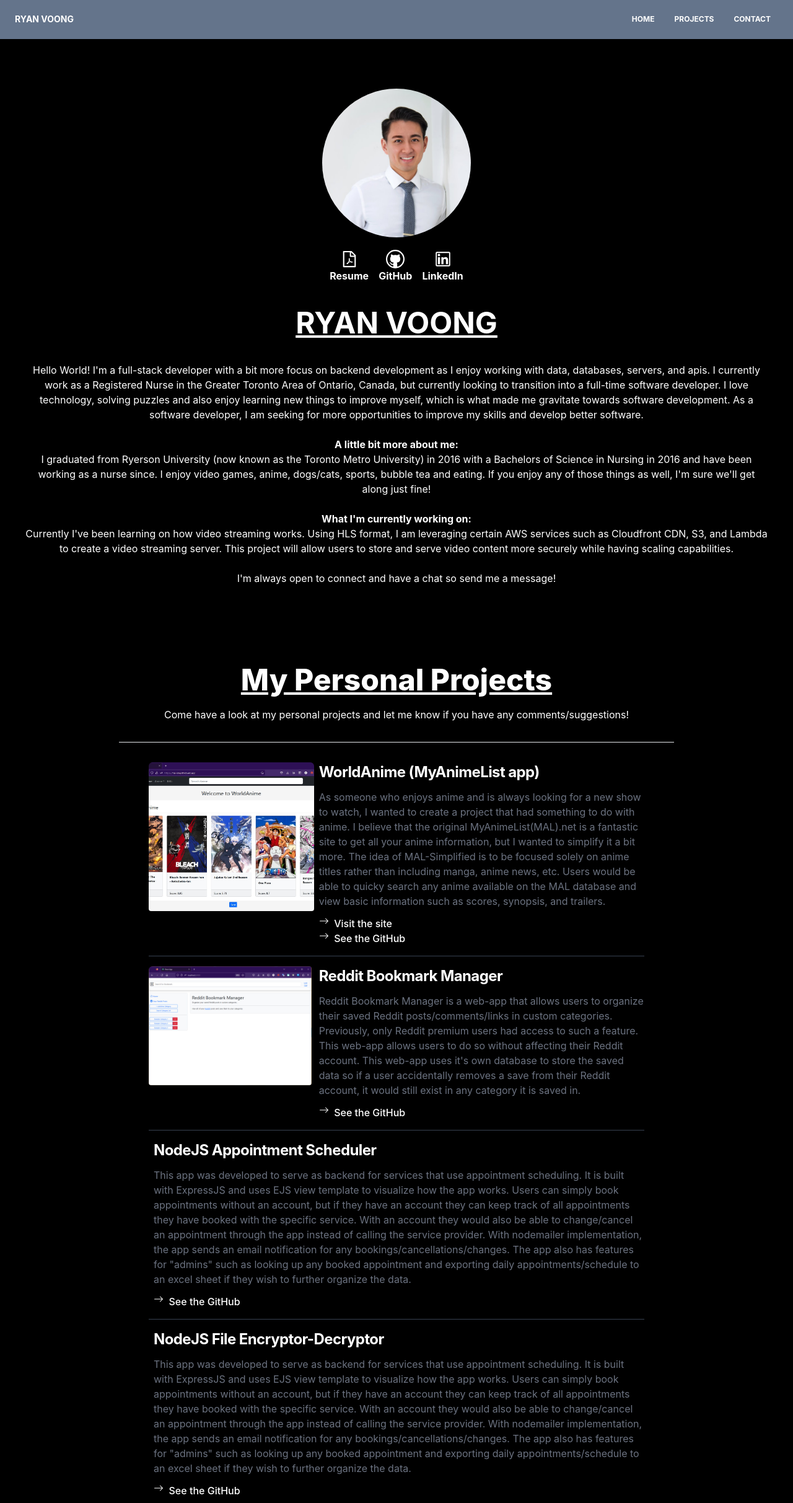
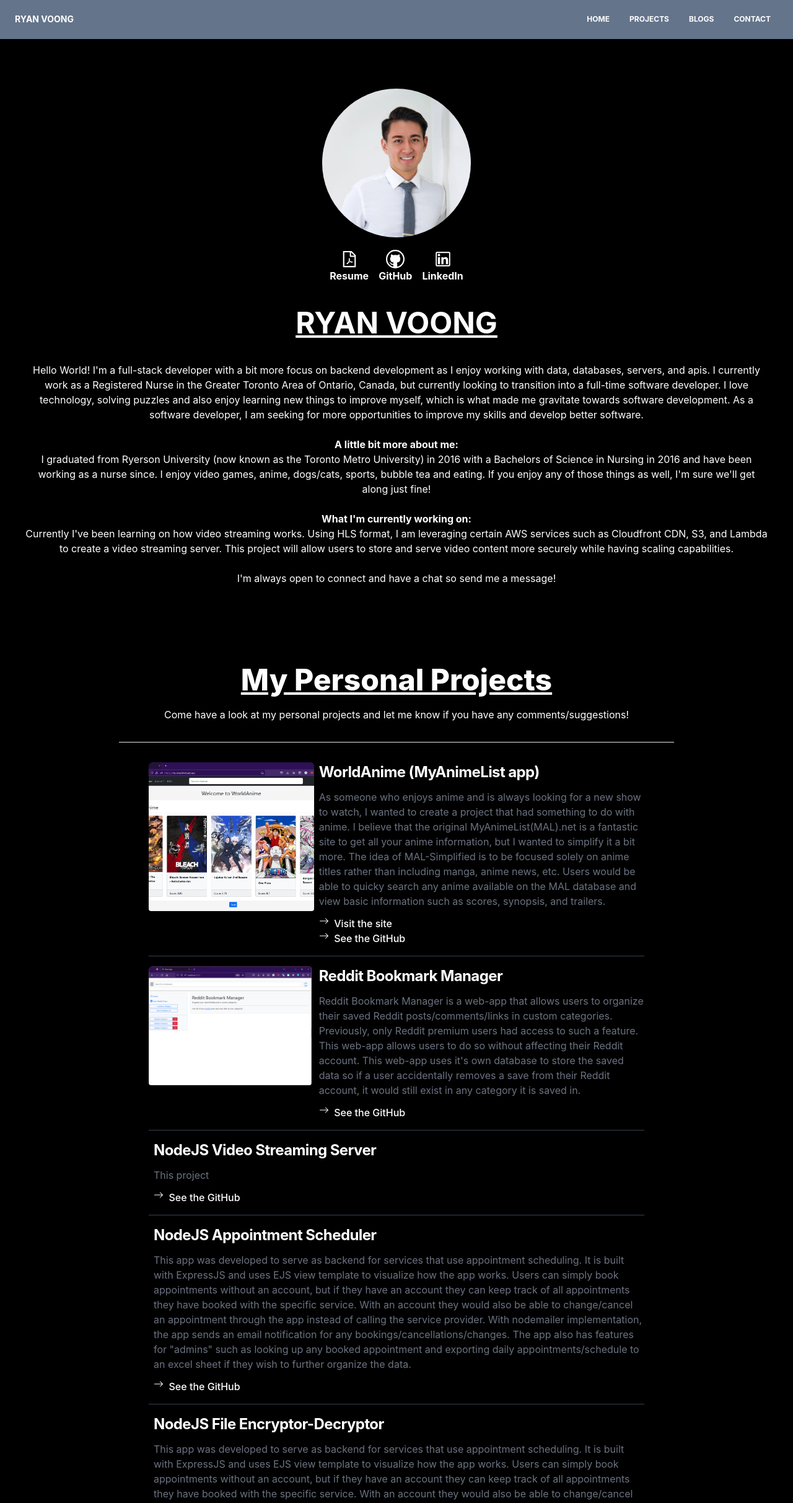
Before and after one commit to ryanpv/personal-site, a React (Create React App) app: page / in a window 1280 px wide. Shown: the top 2425 px of the page at 62% size. Built offline with nearby package versions, Linux system fonts and the light colour scheme.

Commit message:
adding blog component

```diff
--- a/src/App.js
+++ b/src/App.js
@@ -1,19 +1,30 @@
 import Navbar from "./components/navbar";
 import Homepage from "./pages/homepage";
 import { ScrollerHandler } from "./components/scrollHandler";
-import { ContactUs } from "./components/contactForm";
+import ContactUs from "./components/contactForm";
 import PersonalProjects from "./pages/projects";
+import { useLocation } from "react-router-dom";
+import BlogList from "./components/blogList";
+
 
 function App() {
+  const pathname= useLocation();
+  console.log("pathname: ", pathname.pathname)
 
   return (
     <>
-      <ScrollerHandler />
-
       <div className="sticky top-0">
         <Navbar />
       </div>
 
+{ pathname.pathname === "blogs" ?
+      <section id="blogs">
+        <div>
+          <BlogList />
+        </div>
+      </section>
+      :
+    <>
       <section id="homepage">
         <div>
           <Homepage />
@@ -32,6 +43,13 @@ function App() {
         </div>
       </section>
     </>
+}
+
+
+
+
+      <ScrollerHandler />
+    </>
   );
 }
 
--- /dev/null
+++ b/src/components/blogList.js
@@ -0,0 +1,14 @@
+import React from "react";
+
+export default function BlogList() {
+  return(
+    <>
+    <h1 className="text-5xl font-extrabold leading text-white underline text-center">Blog List</h1>
+    <ul>
+      <li className="text-5xl font-extrabold leading text-white underline text-center">Item 1</li>
+      <li className="text-5xl font-extrabold leading text-white underline text-center">Item 2</li>
+      <li className="text-5xl font-extrabold leading text-white underline text-center">Item 3</li>
+    </ul>
+    </>
+  )
+}
--- a/src/components/contactForm.js
+++ b/src/components/contactForm.js
@@ -1,7 +1,7 @@
 import React, { useRef, useState } from 'react';
 import emailjs from '@emailjs/browser';
 
-export const ContactUs = () => {
+export default function ContactUs () {
   const formRef = useRef();
   const nameRef = useRef();
   const emailRef = useRef();
--- /dev/null
+++ b/src/components/mainPage.js
@@ -0,0 +1,36 @@
+import React from 'react'
+import Homepage from '../pages/homepage'
+import PersonalProjects from '../pages/projects'
+import Navbar from './navbar'
+import ContactUs from './contactForm'
+import { useLocation } from 'react-router-dom'
+
+export default function MainPage() {
+  const location = useLocation();
+console.log("location: ", location)
+
+  return (
+    <>
+    <div className="sticky top-0">
+        <Navbar />
+      </div>
+          <section id="homepage">
+        <div>
+          <Homepage />
+        </div>
+      </section>
+
+      <section id="projects">
+        <div>
+          <PersonalProjects />
+        </div>
+      </section>
+
+      <section id="contact">
+        <div>
+          <ContactUs />
+        </div>
+      </section>
+    </>
+  )
+}
--- a/src/components/navbar.js
+++ b/src/components/navbar.js
@@ -51,6 +51,14 @@ export default function Navbar() {
           <li className="nav-item">
             <a
               className="px-3 py-2 flex items-center text-xs uppercase font-bold leading-snug text-white hover:opacity-75"
+              href="#blogs"
+            >
+              <i className="fab fa-pinterest text-lg leading-lg text-white opacity-75"></i><span className="ml-2">Blogs</span>
+            </a>
+          </li>
+          <li className="nav-item">
+            <a
+              className="px-3 py-2 flex items-center text-xs uppercase font-bold leading-snug text-white hover:opacity-75"
               href="#contact"
             >
               <i className="fab fa-pinterest text-lg leading-lg text-white opacity-75"></i><span className="ml-2">Contact</span>
--- a/src/pages/homepage.js
+++ b/src/pages/homepage.js
@@ -15,7 +15,7 @@ export default function Homepage() {
           <div className='flex justify-center mb-10'>
             <a className='mx-2 flex flex-col items-center' href={require("../RV SWE Resume.pdf")} target='_blank' rel='noreferrer'>
               <AiOutlineFilePdf size="30" />
-                <strong>Resume</strong>
+              <strong>Resume</strong>
             </a>
             <a className='mx-2 flex flex-col items-center' href='https://github.com/ryanpv' target='_blank' rel='noreferrer'>
               <VscGithub size="30" />
--- a/src/pages/projects.js
+++ b/src/pages/projects.js
@@ -60,6 +60,29 @@ export default function PersonalProjects() {
                     Reddit Bookmark Manager is a web-app that allows users to organize their saved Reddit posts/comments/links in custom categories. Previously, only Reddit premium users had access to such a feature. This web-app allows users to do so without affecting their Reddit account. This web-app uses it's own database to store the saved data so if a user accidentally removes a save from their Reddit account, it would still exist in any category it is saved in.
                     </p>
                     <a className='pl-2 text-base text-white font-medium leading-6 text-primary-500 hover:text-primary-600 dark:hover:text-primary-400' href='https://github.com/ryanpv/reddit-bookmark-manager-client' target='_blank' rel='noreferrer'>
+                      <div className='flex m'>
+                        <BsArrowRight />
+                        &nbsp; See the GitHub
+                      </div>
+                    </a>
+                  </div>
+                </div>
+              </div>
+{/* ////////////////////////////////// NODEJS VIDEO STREAMING SERVER ///////////////////////////////////// */}
+              <div className='py-4 flex justify-center'>
+                <div className='w-full flex flex-col lg:flex-row'>
+                  {/* <div className='lg:w-1/3 h-full overflow-hidden rounded-md'>
+                    <img className='rounded object-cover object-center md:h-36 lg:h-48' alt="WorldAnime" src={require("../nodejs-appointment-scheduler-appointments.jpg")} />
+                  </div> */}
+                  <div className='md:w-100 flex flex-col'>
+                    <div className='p-y-6 pl-2'>
+                      <h2 className='text-white mb-3 text-2xl font-bold leading-8 tracking-tight'>
+                        NodeJS Video Streaming Server
+                      </h2>
+                    </div>
+                    <p className='pl-2 prose mb-3 max-w-none text-gray-500 dark:text-gray-400'>
+                      This project </p>
+                    <a className='pl-2 text-base text-white font-medium leading-6 text-primary-500 hover:text-primary-600 dark:hover:text-primary-400' href='https://github.com/ryanpv/node-video-streamer' target='_blank' rel='noreferrer'>
                       <div className='flex m'>
                         <BsArrowRight />
                         &nbsp; See the GitHub
```
Also changed, not shown: src/index.js (+3 -5 lines).
